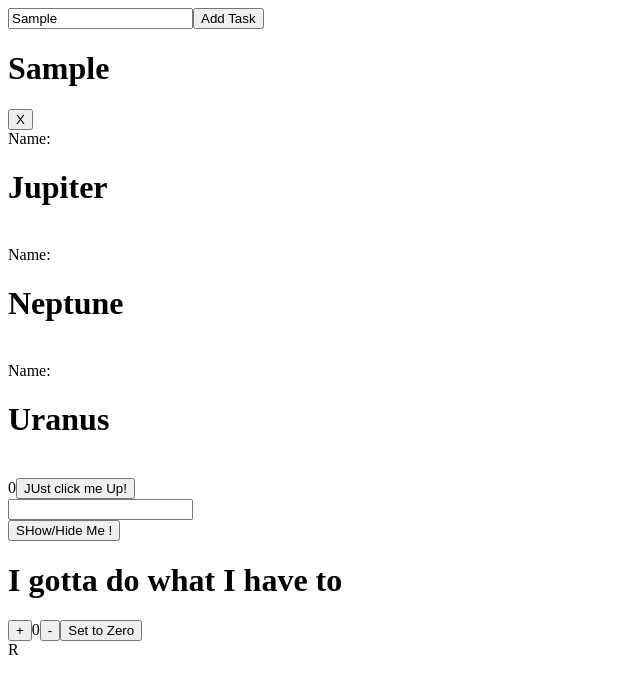
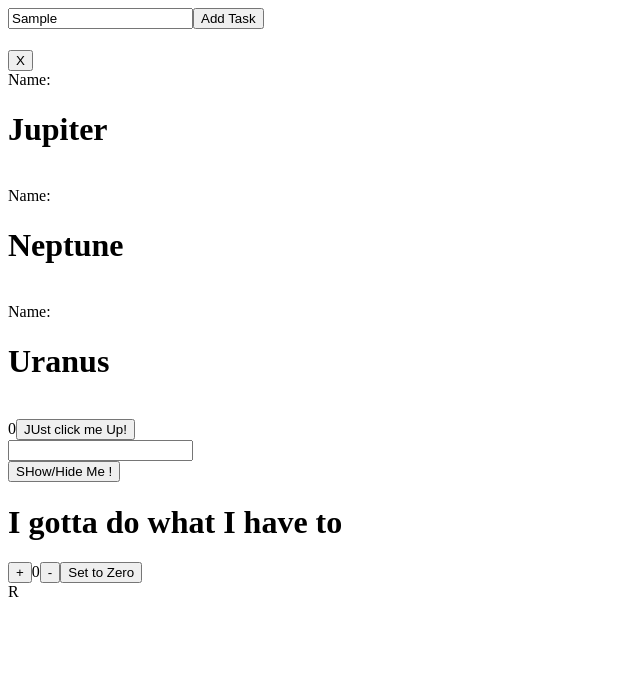
Before and after one commit to Cherrypick14/all_react_practices, a React (Create React App) app: page / in a window 1280 px wide. Both pictures are taken after typing "Sample" into the empty fields and a click on the button "Add Task". Shown: the top 694 px of the page, without its empty margins (0-640 px from the left). Built offline with nearby package versions, Linux system fonts and the light colour scheme.

Commit message:
modify addtotask object

```diff
--- a/src/components/todolist.jsx
+++ b/src/components/todolist.jsx
@@ -10,19 +10,23 @@ const Todolist = () => {
 
   }
 
+ const addTask = () =>{
+   const task = {
+    id : todoList.length === 0 ? 1 : todoList[todoList.length - 1 ].id + 1,
+    taskName: newTodo
+  };
+    setTodoList([...todoList, task])
+
+ };
+
  const handleToDo = () =>{
-    const newList = [...todoList, newTodo]
-    setTodoList(newList)
- }
+  const newList = [...todoList, newTodo]
+  setTodoList(newList)
+};
 
- const deleteTodo = (taskName) => {
-      const newTask =  todoList.filter((task)=>{
-            if( task  ===  taskName ){
-              return false;
-            }else{
-              return true;
-            }
-          }) ;
+ const deleteTodo = (id) => {
+      const newTask =  todoList.filter((task)=> task.id !== id
+          ) ;
           setTodoList(newTask);
  }
 
@@ -34,9 +38,9 @@ const Todolist = () => {
       <div className='task'>
         {todoList.map((task,key)=>{
           return(
-            <div key={key}>
-            <h1>{task}</h1>
-            <button onClick={()=> deleteTodo(task)}>X</button>
+            <div key={key.id}>
+            <h1>{task.taskName}</h1>
+            <button onClick={()=> deleteTodo(task.id)}>X</button>
            </div>
           )
 
```
